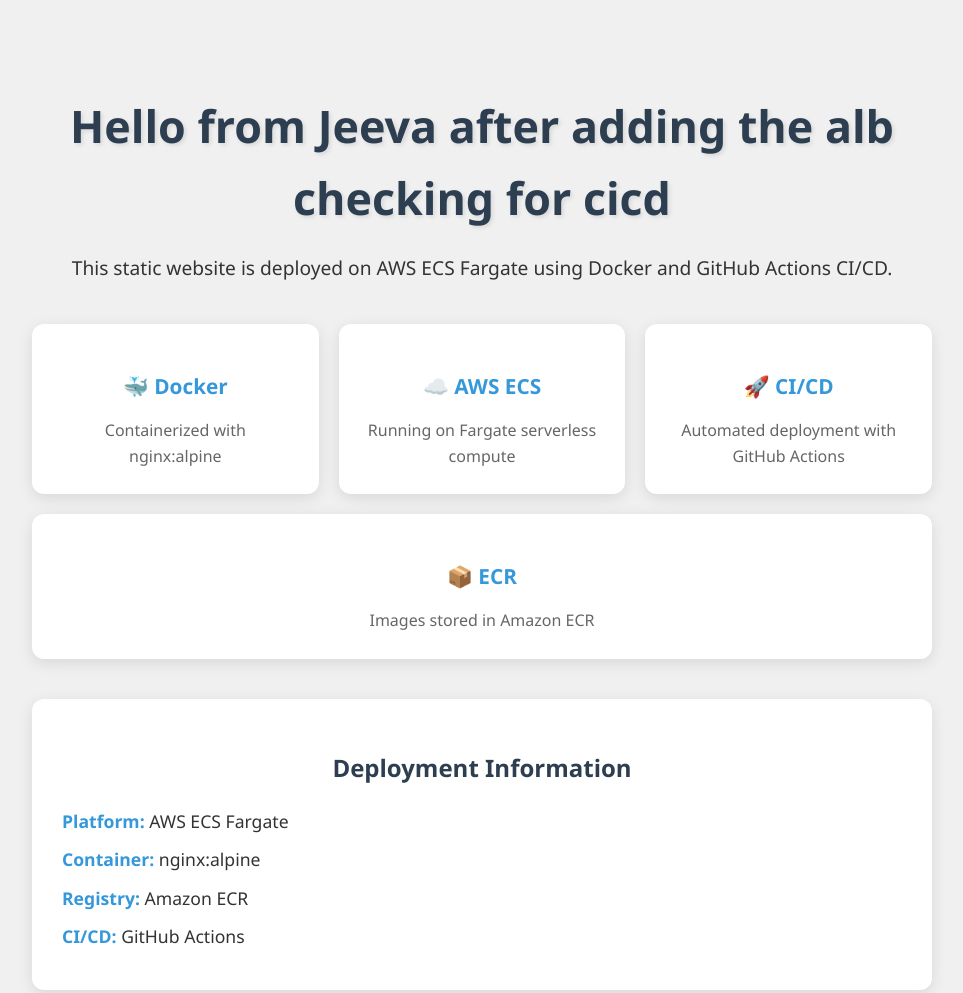
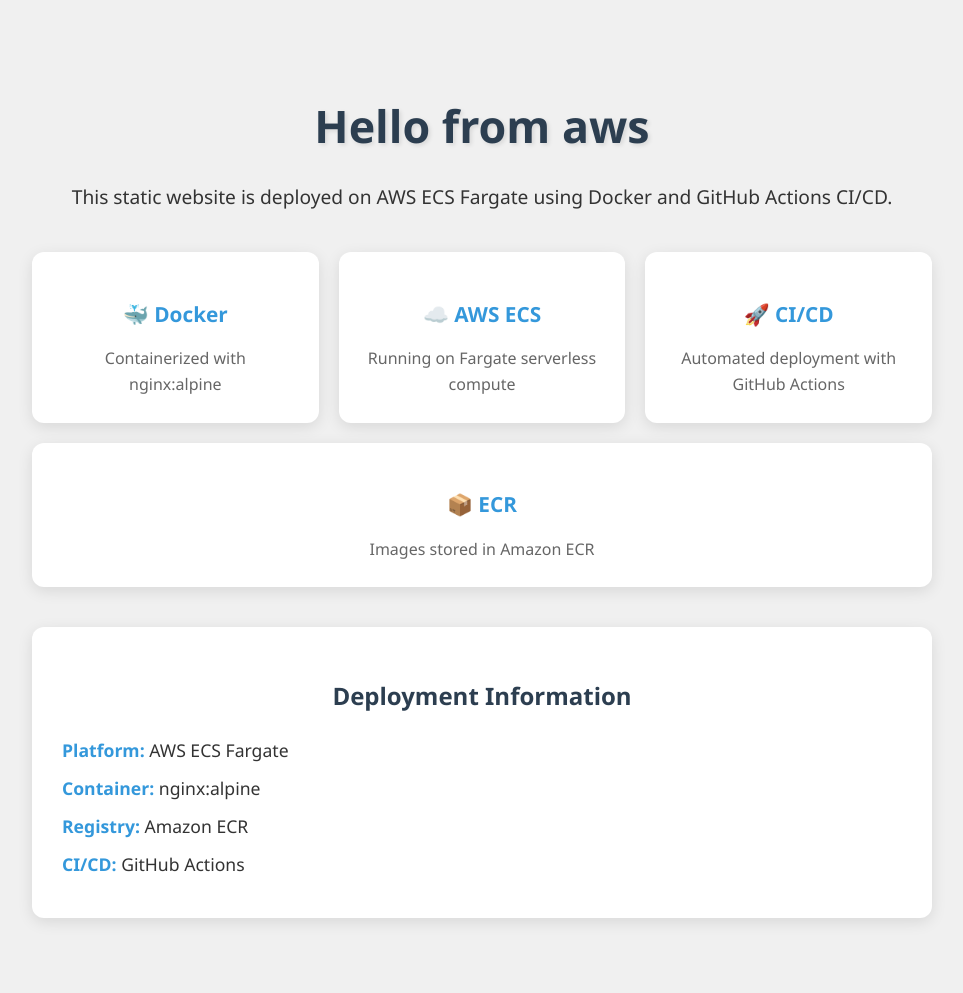
Before and after one commit to jeevanantham-aivar/cicd-docker, a plain HTML site: page index.html in a window 1280 px wide. Shown: the top 993 px of the page, without its empty margins (158-1121 px from the left). Drawn offline with Linux system fonts and the light colour scheme.

Commit message:
checking

```diff
--- a/index.html
+++ b/index.html
@@ -8,7 +8,7 @@
 </head>
 <body>
     <div class="container">
-        <h1>Hello from Jeeva after adding the alb checking for cicd </h1>
+        <h1>Hello from aws  </h1>
         <p>This static website is deployed on AWS ECS Fargate using Docker and GitHub Actions CI/CD.</p>
 
         <div class="features">
```
Also changed, not shown: 2 other files.
